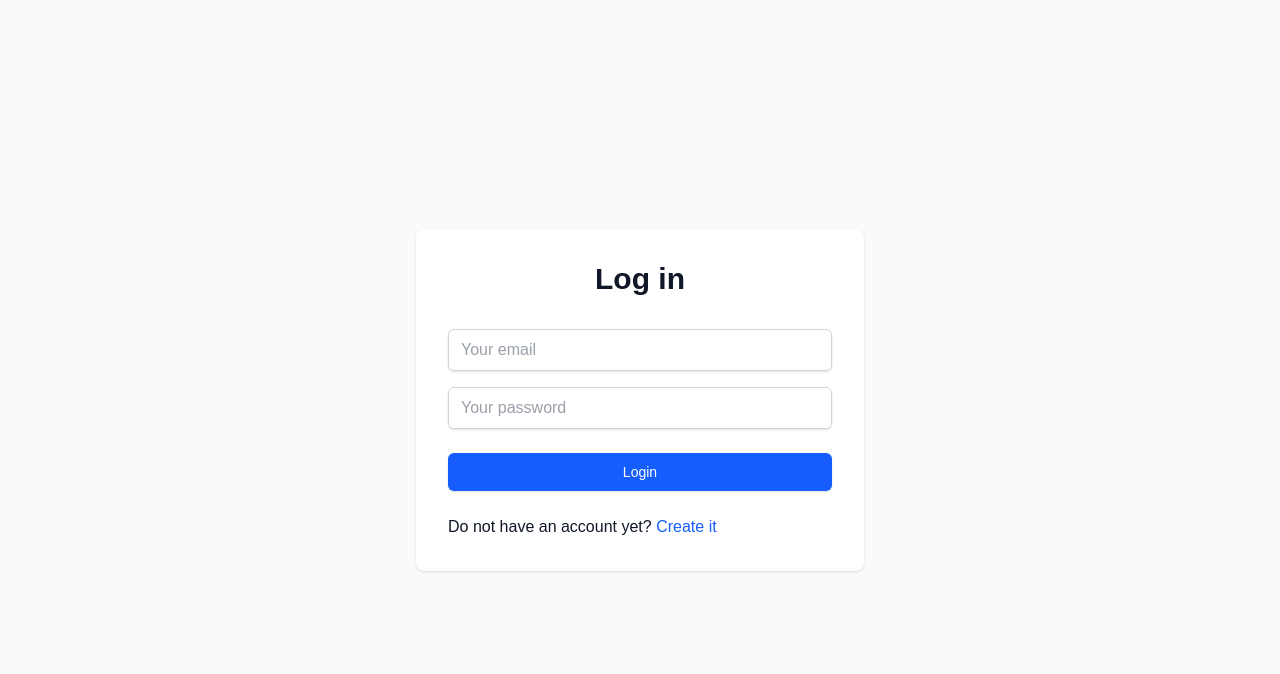
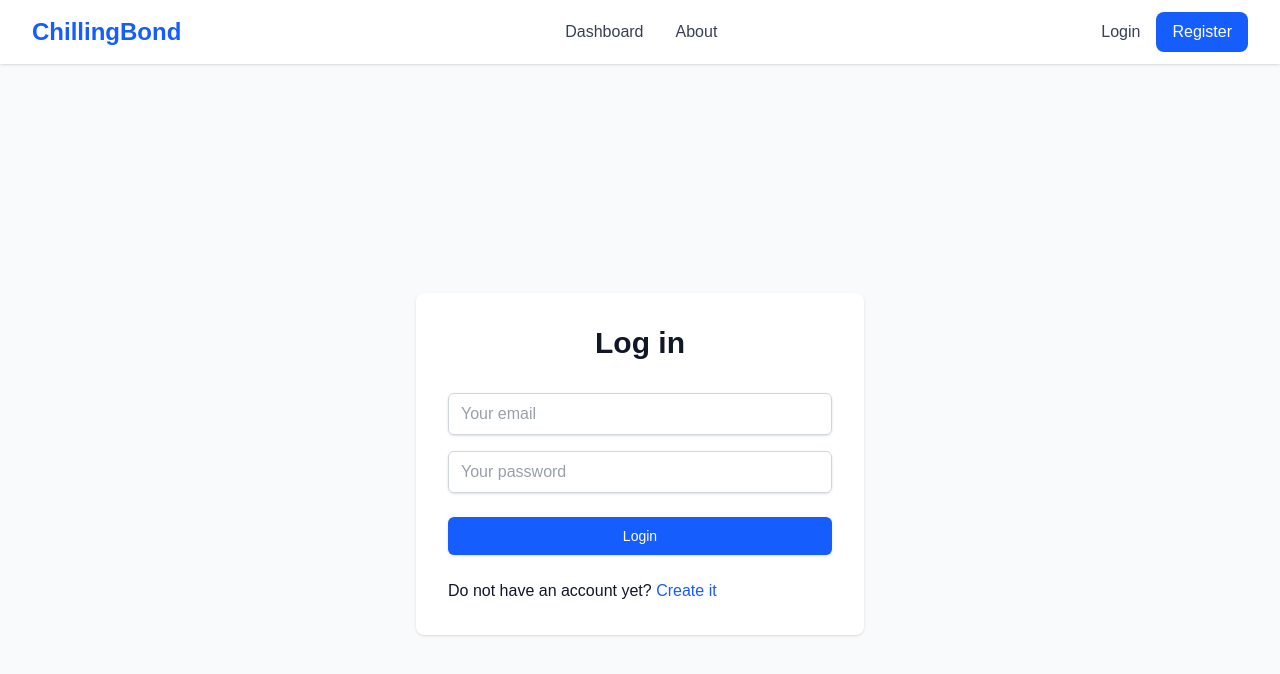
Before and after one commit to ArtemKart/ChillingBond, a Next.js app in the folder frontend/: page /login in a window 1280 px wide. Shown: the top 674 px of the page. Built offline with nearby package versions, Linux system fonts and the light colour scheme; no server answers.

Commit message:
add static header

```diff
--- a/frontend/app/layout.tsx
+++ b/frontend/app/layout.tsx
@@ -1,6 +1,8 @@
 import type { Metadata } from "next";
 import { Geist, Geist_Mono } from "next/font/google";
 import "./globals.css";
+import Providers from "./providers";
+import Header from "@/components/Header";
 
 const geistSans = Geist({
     variable: "--font-geist-sans",
@@ -27,7 +29,10 @@ export default function RootLayout({
             <body
                 className={`${geistSans.variable} ${geistMono.variable} antialiased`}
             >
+                <Providers>
+                    <Header />
                     {children}
+                </Providers>
             </body>
         </html>
     );
--- a/frontend/app/page.tsx
+++ b/frontend/app/page.tsx
@@ -36,65 +36,6 @@ export default function HomePage() {
 
     return (
         <div className="min-h-screen bg-gradient-to-b from-blue-50 to-white">
-            {/* Header */}
-            <header className="bg-white shadow-sm sticky top-0 z-10">
-                <nav className="max-w-7xl mx-auto px-4 sm:px-6 lg:px-8">
-                    <div className="flex justify-between items-center h-16">
-                        {/* Logo */}
-                        <div className="flex items-center">
-                            <Link
-                                href="/"
-                                className="text-2xl font-bold text-blue-600"
-                            >
-                                ChillingBond
-                            </Link>
-                        </div>
-
-                        {/* Navigation */}
-                        <div className="hidden md:flex items-center space-x-8">
-                            <Link
-                                href="/dashboard"
-                                className="text-gray-700 hover:text-blue-600 font-medium"
-                            >
-                                Dashboard
-                            </Link>
-                            <Link
-                                href="/about"
-                                className="text-gray-700 hover:text-blue-600 font-medium"
-                            >
-                                About
-                            </Link>
-                        </div>
-
-                        {/* Auth buttons */}
-                        <div className="flex items-center space-x-4">
-                            {isAuthenticated === true ? (
-                                <button
-                                    onClick={handleLogout}
-                                    className="px-4 py-2 bg-red-600 text-white rounded-lg hover:bg-red-700 transition font-medium"
-                                >
-                                    Logout
-                                </button>
-                            ) : (
-                                <>
-                                    <Link
-                                        href="/login"
-                                        className="text-gray-700 hover:text-blue-600 font-medium"
-                                    >
-                                        Login
-                                    </Link>
-                                    <Link
-                                        href="/register"
-                                        className="bg-blue-600 text-white px-4 py-2 rounded-lg hover:bg-blue-700 transition font-medium"
-                                    >
-                                        Register
-                                    </Link>
-                                </>
-                            )}
-                        </div>
-                    </div>
-                </nav>
-            </header>
 
             {/* Hero Section */}
             <section className="max-w-7xl mx-auto px-4 sm:px-6 lg:px-8 py-20">
--- /dev/null
+++ b/frontend/app/providers.tsx
@@ -0,0 +1,12 @@
+"use client";
+
+import React from "react";
+import { AuthProvider } from "../contexts/AuthContext";
+
+type ProvidersProps = {
+    children: React.ReactNode;
+};
+
+export default function Providers({ children }: ProvidersProps) {
+    return <AuthProvider>{children}</AuthProvider>;
+}
--- /dev/null
+++ b/frontend/components/Header.tsx
@@ -0,0 +1,73 @@
+"use client";
+
+import Link from "next/link";
+import { useAuth } from "../contexts/AuthContext";
+
+export default function Header() {
+    const { isAuthenticated, logout } = useAuth();
+
+    const handleLogout = async () => {
+        await logout();
+    };
+
+    return (
+        <header className="bg-white shadow-sm sticky top-0 z-10">
+            <nav className="max-w-7xl mx-auto px-4 sm:px-6 lg:px-8">
+                <div className="flex justify-between items-center h-16">
+                    {/* Logo */}
+                    <div className="flex items-center">
+                        <Link
+                            href="/"
+                            className="text-2xl font-bold text-blue-600"
+                        >
+                            ChillingBond
+                        </Link>
+                    </div>
+
+                    {/* Navigation */}
+                    <div className="hidden md:flex items-center space-x-8">
+                        <Link
+                            href="/dashboard"
+                            className="text-gray-700 hover:text-blue-600 font-medium"
+                        >
+                            Dashboard
+                        </Link>
+                        <Link
+                            href="/about"
+                            className="text-gray-700 hover:text-blue-600 font-medium"
+                        >
+                            About
+                        </Link>
+                    </div>
+
+                    {/* Auth buttons */}
+                    <div className="flex items-center space-x-4">
+                        {isAuthenticated === true ? (
+                            <button
+                                onClick={handleLogout}
+                                className="px-4 py-2 bg-red-600 text-white rounded-lg hover:bg-red-700 transition font-medium"
+                            >
+                                Logout
+                            </button>
+                        ) : (
+                            <>
+                                <Link
+                                    href="/login"
+                                    className="text-gray-700 hover:text-blue-600 font-medium"
+                                >
+                                    Login
+                                </Link>
+                                <Link
+                                    href="/register"
+                                    className="bg-blue-600 text-white px-4 py-2 rounded-lg hover:bg-blue-700 transition font-medium"
+                                >
+                                    Register
+                                </Link>
+                            </>
+                        )}
+                    </div>
+                </div>
+            </nav>
+        </header>
+    );
+}
--- /dev/null
+++ b/frontend/contexts/AuthContext.tsx
@@ -0,0 +1,100 @@
+"use client";
+
+import React, { createContext, useContext, useEffect, useState } from "react";
+import {
+    getCurrentUser,
+    login as apiLogin,
+    logout as apiLogout,
+} from "@/lib/api";
+
+type User = {
+    id: string;
+    username: string;
+};
+
+type AuthContextType = {
+    isAuthenticated: boolean | null;
+    user: User | null;
+    login: (username: string, password: string) => Promise<void>;
+    logout: () => Promise<void>;
+};
+
+const AuthContext = createContext<AuthContextType | undefined>(undefined);
+
+/**
+ * AuthProvider initializes auth state on mount and provides
+ * helper methods to login/logout and access current user auth state.
+ */
+export function AuthProvider({ children }: { children: React.ReactNode }) {
+    const [isAuthenticated, setIsAuthenticated] = useState<boolean | null>(
+        null,
+    );
+    const [user, setUser] = useState<User | null>(null);
+
+    useEffect(() => {
+        let cancelled = false;
+
+        (async () => {
+            try {
+                const u = await getCurrentUser();
+                if (!cancelled) {
+                    setUser(u as User);
+                    setIsAuthenticated(true);
+                }
+            } catch {
+                if (!cancelled) {
+                    setUser(null);
+                    setIsAuthenticated(false);
+                }
+            }
+        })();
+
+        return () => {
+            cancelled = true;
+        };
+    }, []);
+
+    const login = async (username: string, password: string) => {
+        // Call API login endpoint; apiLogin throws on failure.
+        await apiLogin({ username, password });
+        // After successful login, refresh current user
+        try {
+            const u = await getCurrentUser();
+            setUser(u as User);
+            setIsAuthenticated(true);
+        } catch {
+            setUser(null);
+            setIsAuthenticated(false);
+        }
+    };
+
+    const logout = async () => {
+        try {
+            await apiLogout();
+        } finally {
+            // Always clear local state even if API call fails
+            setUser(null);
+            setIsAuthenticated(false);
+        }
+    };
+
+    return (
+        <AuthContext.Provider value={{ isAuthenticated, user, login, logout }}>
+            {children}
+        </AuthContext.Provider>
+    );
+}
+
+/**
+ * Hook to access authentication context.
+ * Throws if used outside of AuthProvider to fail fast.
+ */
+export function useAuth(): AuthContextType {
+    const ctx = useContext(AuthContext);
+    if (!ctx) {
+        throw new Error("useAuth must be used within an AuthProvider");
+    }
+    return ctx;
+}
+
+export default AuthProvider;
--- a/frontend/lib/api.ts
+++ b/frontend/lib/api.ts
@@ -37,6 +37,7 @@ export async function apiFetch<T = unknown>(
     const response = await fetch(`${apiUrl}${url}`, {
         ...fetchOptions,
         headers,
+        credentials: "include",
     });
 
     if (!response.ok) {
```
Lines whose indentation alone changed are shown as unchanged.
